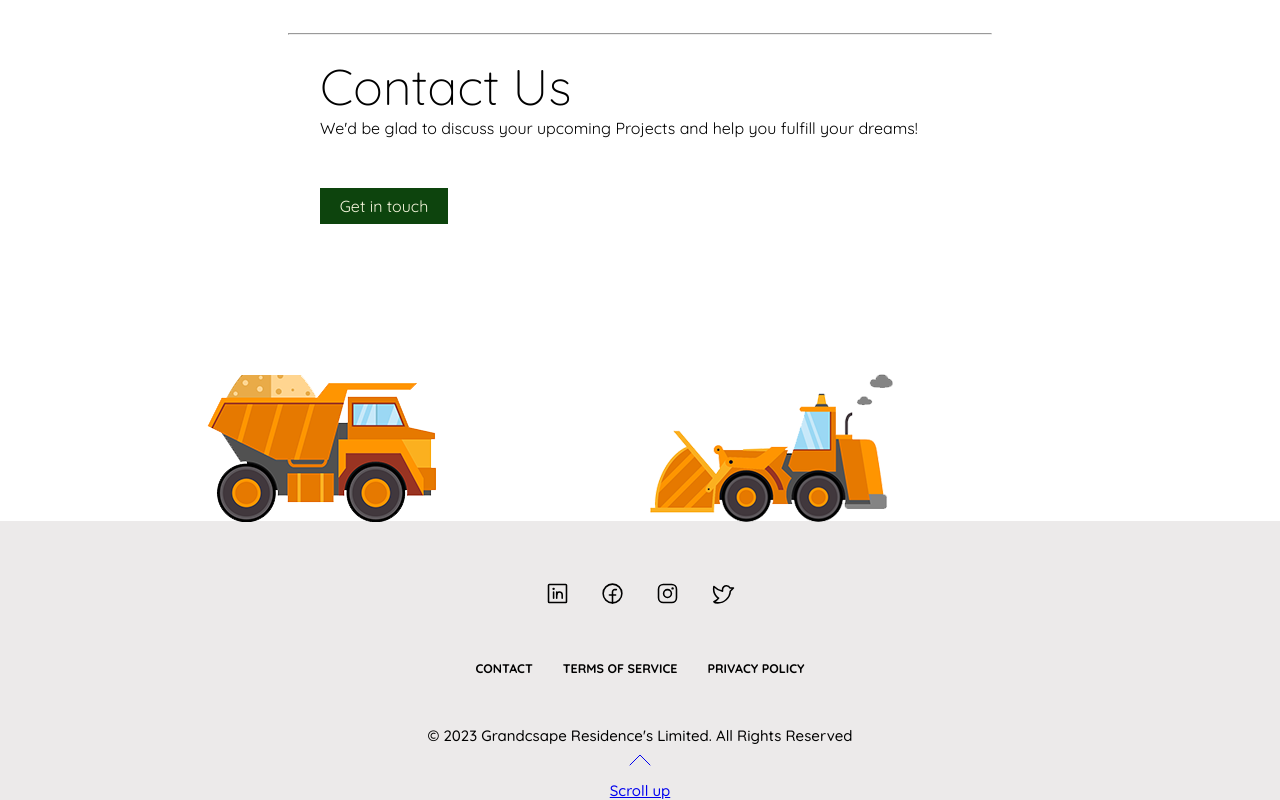
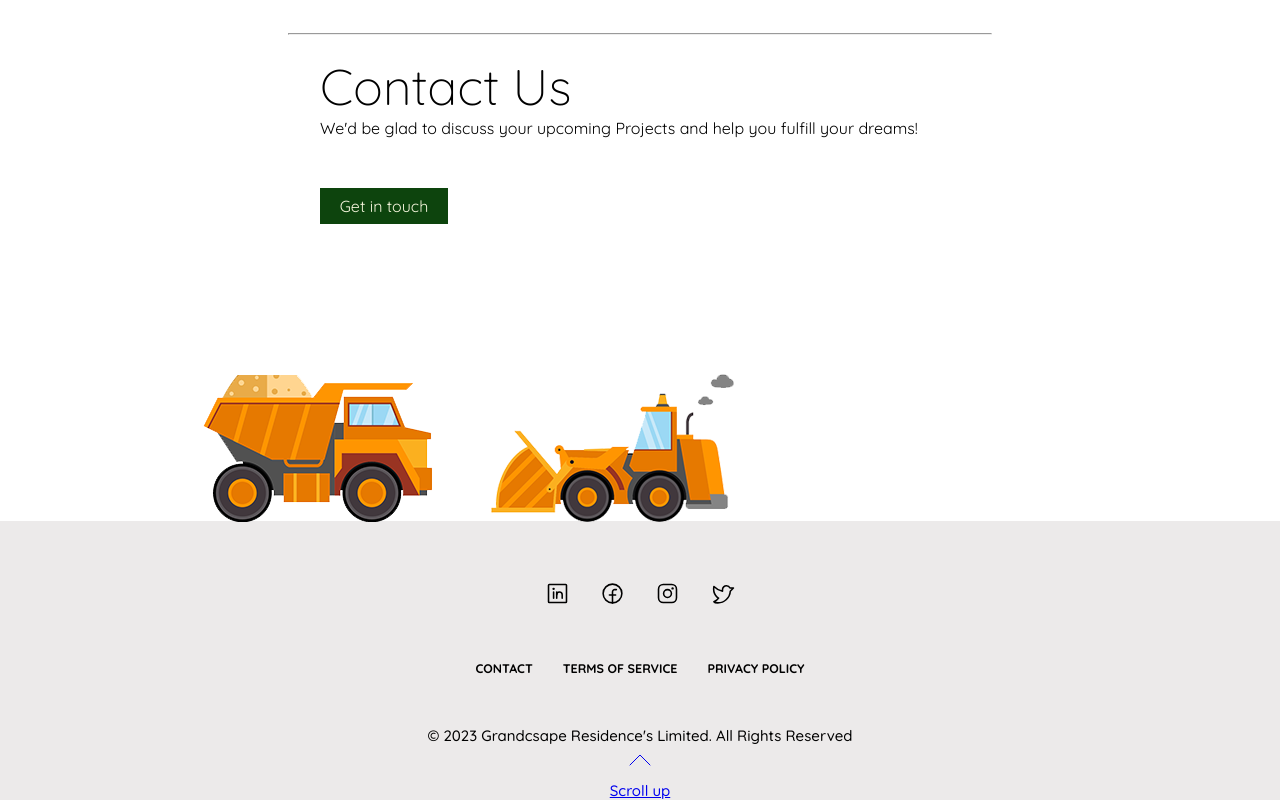
Before and after one commit to Gabbie99/GrandScape, a React (Create React App) app: page / in a window 1280 px wide. Shown: the part 3040-3840 px from the top of the page. Built offline with nearby package versions, Linux system fonts and the light colour scheme.

Commit message:
chore: added animation

```diff
--- a/src/pages/servicePage/ServicePage.css
+++ b/src/pages/servicePage/ServicePage.css
@@ -91,13 +91,13 @@ padding-bottom: 50px;
 }
 .grand-Servicetruck-wrap {
     display: flex;
-    /* background-color: red; */
+    gap: 50px;
     width: 70%;
     margin: auto;
 }
 .grand-Servicetrucks {
     position: relative;
-    width: 100%;
+    max-width: 50%;
     min-height: 10px;
     padding: 0 0px;
 }
@@ -324,4 +324,16 @@ padding-bottom: 50px;
     .grand-Servicetouch {
         width: 35%;
     }
+    .grand-Servicetruck-wrap {
+        width: 80%;
+        margin: auto;
+    }
+    .grand-Servicetrucks {
+        margin: 0 0 -96px 0;
+    }
+    .grand-truck img{
+        /* width: 100%; */
+        height: 50px;
+        object-fit: cover;
+    }
 }
```
